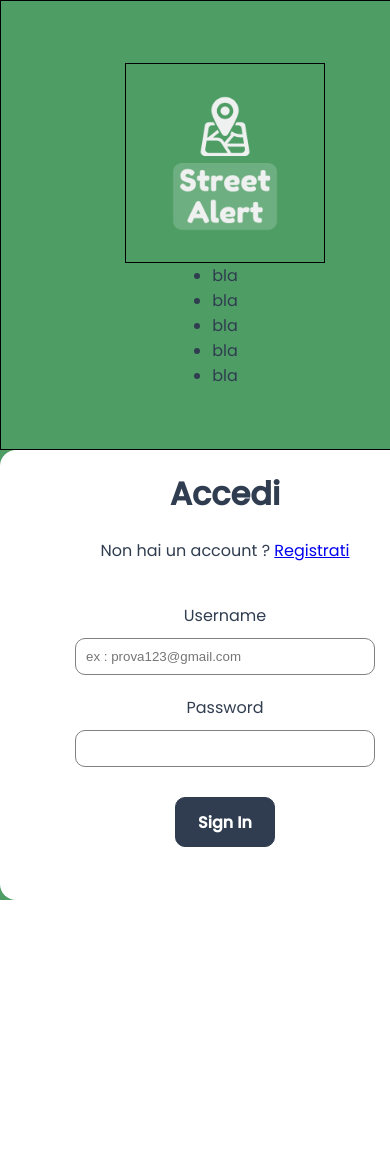
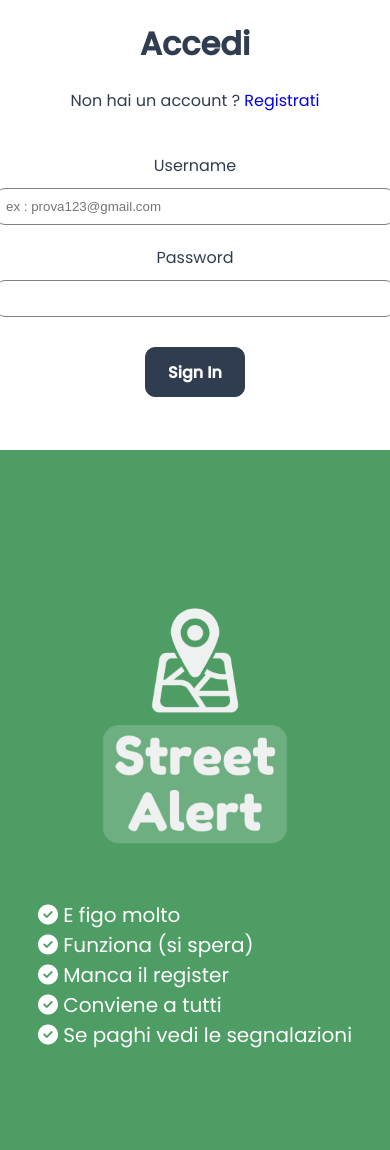
Before and after one commit to TOSAT0/STREET_ALERT, a PHP site: page /signin/signin.html in a window 390 px wide; the page is wider, and only the part inside the window is pictured. Before the commit the page ends 900 px from the top of that part, so only its background shows below. Run offline with PHP 8.4, Linux system fonts and the light colour scheme; some libraries are stand-ins or nearby versions.

Commit message:
Fine pagina accedi
Pagina accedi conclusa, da sistemare ultimi dettagli come: posizionamento immagine, posizionamento ul e aggiunte future di immagini e footer (sub footer)

```diff
--- a/gpo_sito/signin/signin.html
+++ b/gpo_sito/signin/signin.html
@@ -10,20 +10,20 @@
 </head>
 <body>
     <div class="content">
-        <div class="decoration">
+        <div class="decoration cell">
             <img src="img/Street Alert.png" alt="project_logo">
-            <ul id="list">
-                <li>bla</li>
-                <li>bla</li>
-                <li>bla</li>
-                <li>bla</li>
-                <li>bla</li>
+            <ul>
+                <li><i class="fa-solid fa-circle-check"></i>  <span class="list">E figo molto</span> </li>
+                <li><i class="fa-solid fa-circle-check"></i>  <span class="list">Funziona (si spera)</span> </li>
+                <li><i class="fa-solid fa-circle-check"></i>  <span class="list">Manca il register</span> </li>
+                <li><i class="fa-solid fa-circle-check"></i>  <span class="list">Conviene a tutti</span> </li>
+                <li><i class="fa-solid fa-circle-check"></i>  <span class="list">Se paghi vedi le segnalazioni</span> </li>
             </ul>
         </div>
-        <div class="signup-container">
+        <div class="signin-container cell">
             <h2> Accedi </h2>
             <p> Non hai un account ? <a href="../signup/signup.html"> Registrati</a></p>
-                <form class="signup-form cell">
+                <form class="signin-form ">
                     <label for="username" > Username</label>
                     <input type="text" name="username" placeholder="ex : prova123@gmail.com" id="username-field"/>
                     <label for="passowrd" style="margin-top: 20px;"> Password</label>
--- a/gpo_sito/signin/style/media-queries.css
+++ b/gpo_sito/signin/style/media-queries.css
@@ -1,16 +1,39 @@
-@media screen and (max-width: 954px){
+@media screen and (max-width: 950px) {
+    .content {
+        grid-template-columns: none;
+        max-height: 1100px;
+    }
 
-.content {
-    grid-template-rows: repeat(2, 1fr);
-    height: 100vh;
-    display: grid;
-    place-items: center;
-    grid-template-columns: none;
+    .signin-container {
+        margin-inline: auto;
+        border-radius: 0;
+        overflow: hidden;
+        flex-direction: column;
+        display: flex;
+        width: 100%;
+        text-align: center;
+    }
+
+    #username-field, #password-field {
+        width: 400px;
+    }
+
+
+    .decoration {
+        width: 100%;
+    }
+
+    .content {
+        grid-template-areas:
+            "seconda-colonna"
+            "prima-colonna";
+    }
+
+    .cell:nth-child(1) {
+        grid-area: prima-colonna;
+    }
+
+    .item:nth-child(2) {
+        grid-area: seconda-colonna;
+    }
 }
-
-.signup-container:nth-child(1) {
-    grid-row-start: 2;
-    grid-row-end: 2;
-}
-
-}
--- a/gpo_sito/signin/style/signin.css
+++ b/gpo_sito/signin/style/signin.css
@@ -32,9 +32,21 @@ p {
 }
 
 img {
-    border: 1px solid black;
-    width:200px;
-    height:200px;
+    width:350px;
+    height:350px;
+
+}
+
+a {
+    text-decoration: none;
+}
+
+li {
+    font-size: 20px;
+}
+
+ul {
+    list-style: none;
 }
 
 /* classi utili */
@@ -46,7 +58,8 @@ img {
 
 }
 
-.signup-container {
+
+.signin-container {
     margin-inline: auto;
     padding-inline: var(--padding-inline-sect);
     overflow: hidden;
@@ -57,13 +70,10 @@ img {
     height: 450px;
     width: 450px;
     text-align: center;
+
 }
 
-.cell:nth-child(1) {
-    grid-column-start: 2;
-    grid-column-end: 2;
-}
-.signup-form {
+.signin-form {
     flex-direction: column;
     display: flex;
     margin-top: 40px;
@@ -71,14 +81,20 @@ img {
 }
 
 .decoration {
-   border: 1px solid black;
-   height: 450px;
-   width: 450px;
-   display: flex;
-   justify-content: center;
-   flex-direction: column;
-   align-items: center;
+    height: 700px;
+    width: 500px;
+    display: flex;
+    justify-content: center;
+    flex-direction: column;
+    align-items: center;
+    color:white;
+    margin-bottom: 80px;
 }
+
+.list-check {
+    font-size: 15px;
+}
+
 
 /* id */
 
@@ -91,12 +107,11 @@ img {
 }
 
 #username-field:focus {
-    border: 2px;
-    border-color:  var(--accent-color);
+    border-color: var(--accent-color);
 }
 
 #password-field:focus {
-    border: 2px  var(--accent-color);
+    border-color: var(--accent-color);
 }
 
 #signin-button{
@@ -121,7 +136,3 @@ img {
     background-color: white;
     color: var(--primary-text-color);
 }
-
-#list {
-
-}
```
